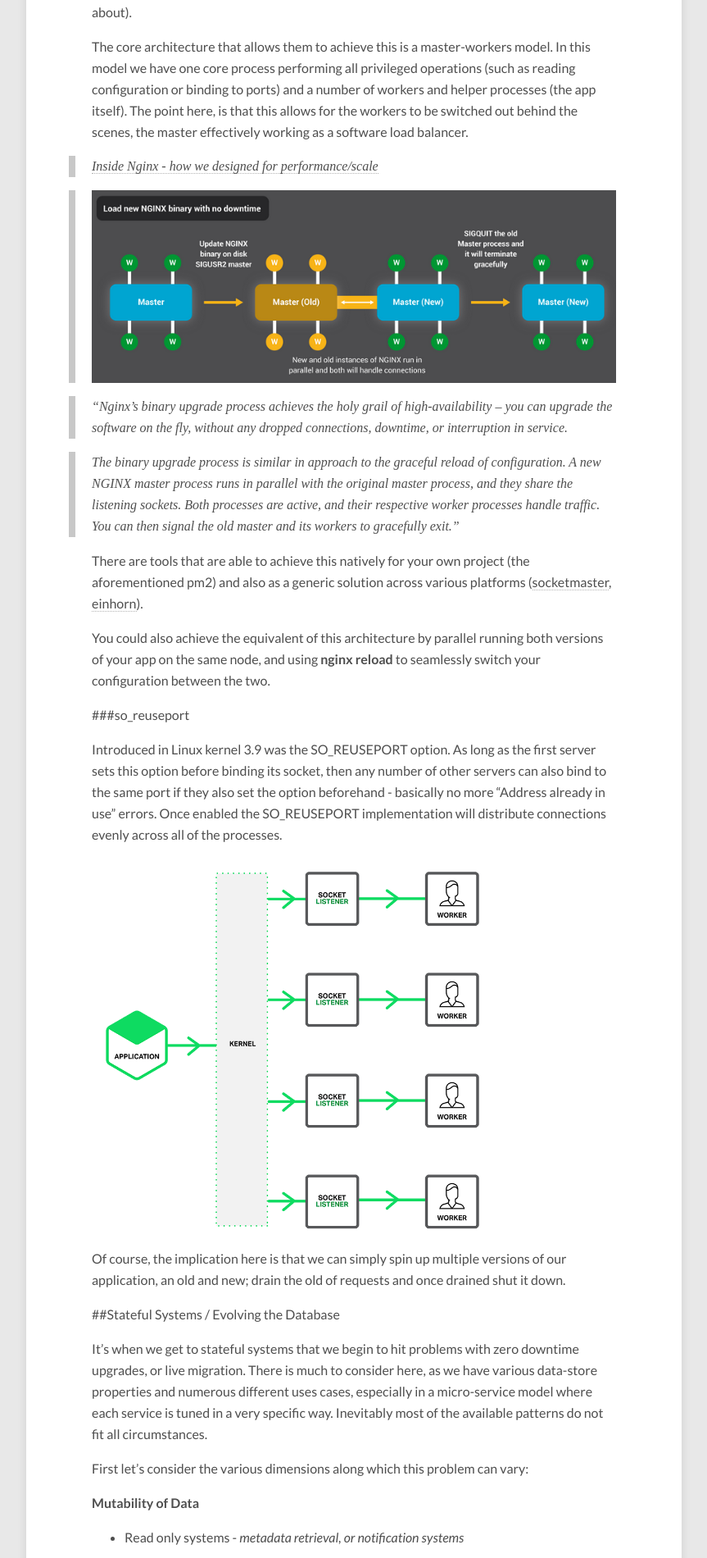
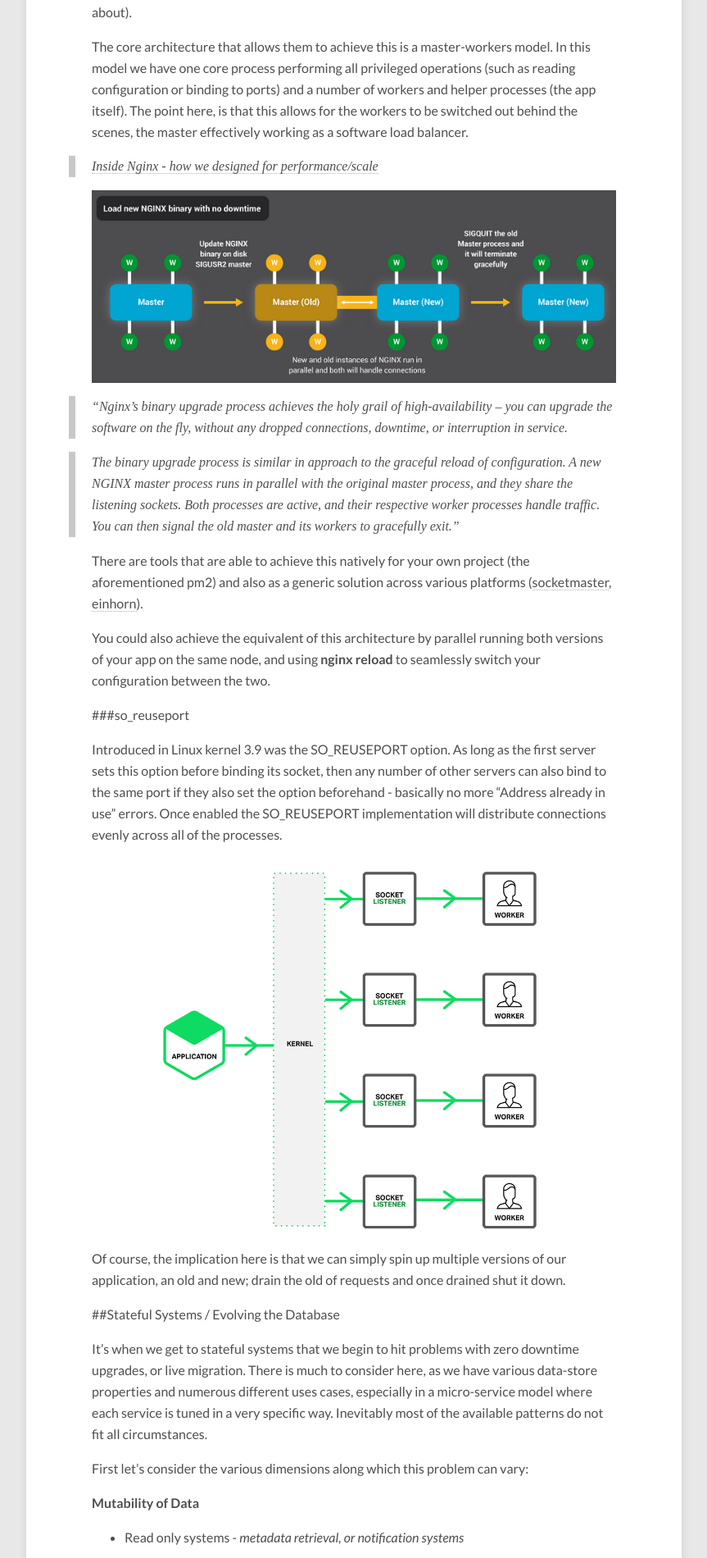
Before and after one commit to notmattlucas/lucas-matt.github.io, a Jekyll site: the page built from _posts/2016-03-04-zero-downtime-upgrade-patterns.md, in a window 1280 px wide. Shown: the part 1750-3650 px from the top of the page at 82% size, without its empty margins (208-1071 px from the left). Built offline with Jekyll 4.4.1, drawn with Linux system fonts in a browser that asks for light colours; nearby versions of some CDN libraries; comment, search, counter and statistics services are not loaded.

Commit message:
Centred images on zero downtime upgrade post

```diff
--- a/_posts/2016-03-04-zero-downtime-upgrade-patterns.md
+++ b/_posts/2016-03-04-zero-downtime-upgrade-patterns.md
@@ -23,7 +23,9 @@
 
 The most obvious strategy, and the one that is probably most widely used, is that of removing the service from a load balancer, upgrading that service, and once upgraded re-enabling it. Of course this assumes you have some redundancy in your platform to enable you to take parts of it down whilst still serving traffic.
 
-![Remove Add Upgrade Animation]({{ site.url }}/images/remove-upgrade-add.gif)
+{:refdef: style="text-align: center;"}
+![Remove Add Upgrade Animation]({{ site.url }}/images/remove-upgrade-add.gif){: .center-image }
+{: refdef}
 
 Unfortunately, this is a pretty coarse approach to upgrade, and is generally achieved manually by some poor engineer in the middle of the night. As manual is usually synonymous with bug-prone then automating this would be desirable, but isn't trivial in a traditional bare-metal deployment as managing running services and state over potentially many nodes is quite tricky and bug-prone in itself.
 
@@ -37,7 +39,7 @@
 
 > [Inside Nginx - how we designed for performance/scale](https://www.nginx.com/blog/inside-nginx-how-we-designed-for-performance-scale/)
 
-> ![Nginx on the fly upgrade]({{ site.url }}/images/nginx-upgrade.png)
+![Nginx on the fly upgrade]({{ site.url }}/images/nginx-upgrade.png)
 
 > "Nginx’s binary upgrade process achieves the holy grail of high-availability – you can upgrade the software on the fly, without any dropped connections, downtime, or interruption in service.
 
@@ -51,7 +53,9 @@
 
 Introduced in Linux kernel 3.9 was the SO_REUSEPORT option. As long as the first server sets this option before binding its socket, then any number of other servers can also bind to the same port if they also set the option beforehand - basically no more "Address already in use" errors. Once enabled the SO_REUSEPORT implementation will distribute connections evenly across all of the processes.
 
+{:refdef: style="text-align: center;"}
 <img src="{{site.url}}/images/so_reuseport.png" width="500" />
+{: refdef}
 
 Of course, the implication here is that we can simply spin up multiple versions of our application, an old and new; drain the old of requests and once drained shut it down.
 
@@ -84,7 +88,9 @@
 
 A schema-less database, such as MongoDB, can support a pattern known as a "Polymorphic Schema", also known as a "single-table model". Rather than all documents in a collection being identical, and so adhering to an implicit schema, the documents can be similar, but not identically structured. These schema, of course, map very closely to object-oriented programming principles. This style of schema feeds well into a schema evolution plan.
 
+{:refdef: style="text-align: center;"}
 ![MongoDB Applied Design Patterns]({{site.url}}/images/MongoDB-Applied-Design-Patterns.png)
+{: refdef}
 
 A traditional RDBMS will evolve its schema through a set of migration scripts. When the system is live, these migrations can become complex or require database locking operations, resulting in periods of extended downtime. This model is also possible in Mongo DB, and similar, but we have alternatives that may suit us better.
 
@@ -102,7 +108,9 @@
 
 For database systems that enforce a schema, but a principle that is equally as applicable to all persistence stores, is the concept of forward only migrations.
 
+{:refdef: style="text-align: center;"}
 <img src="{{site.url}}/images/forward-migration.jpg" width="500" />
+{: refdef}
 
 **Never roll back == No messy recovery**
 
@@ -139,7 +147,9 @@
 * Clean up any database schema that is not needed after the upgrade.
 * e.g. removing fields from a document
 
+{:refdef: style="text-align: center;"}
 <img src="{{site.url}}/images/expand-contract.png" width="500" />
+{:refdef}
 
 The process we perform here is:
 
@@ -153,23 +163,31 @@
 
 Most of the above solutions require that upgrades are nice and discrete. That is, they move from version to version in an incremental way, not skipping any releases so that we can control schema compatibility in a pair-wise fashion.
 
+{:refdef: style="text-align: center;"}
 <img src="{{site.url}}/images/incremental.png" width="400" />
+{: refdef}
 
 This is all fine for a continuous delivery, or cloud-based shop, where upgrades are obviously linear and wouldn't be applied any other way. However what if you have a user-base of several parallel deployments all leap-frogging over various versions, as below.
 
+{:refdef: style="text-align: center;"}
 <img src="{{site.url}}/images/good_skip.png" width="400" />
+{: refdef}
 
 One solution is simply to enforce your upgrade path more clearly. So, for example, any app-only change would be a simple revision bump. But any schema change that needs to be handled by one of the above methods would be a larger bump.
 
 It would have to be mandatory to hit every one of these larger version numbers to preserve this incremental schema-change model.
 
+{:refdef: style="text-align: center;"}
 <img src="{{site.url}}/images/bad_skip.png" width="400" />
+{: refdef}
 
 ##Immutable Infrastructure - Docker and Friends
 
 In the world of containers, as deployments are immutable, then a number of the above techniques are not applicable. But the same blue-green principles apply.
 
+{:refdef: style="text-align: center;"}
 <img src="{{site.url}}/images/docker_zdu.png" width="500" />
+{: refdef}
 
 [HAProxy](http://www.haproxy.org/) is a web proxy and load balancer that allows you to change the configuration, restart the process, and (most importantly) have the old process die automatically when there is no more traffic running through it. So a simple upgrade would go as follows:
 
```
Also changed, not shown: Gemfile.lock, 1 other file.
